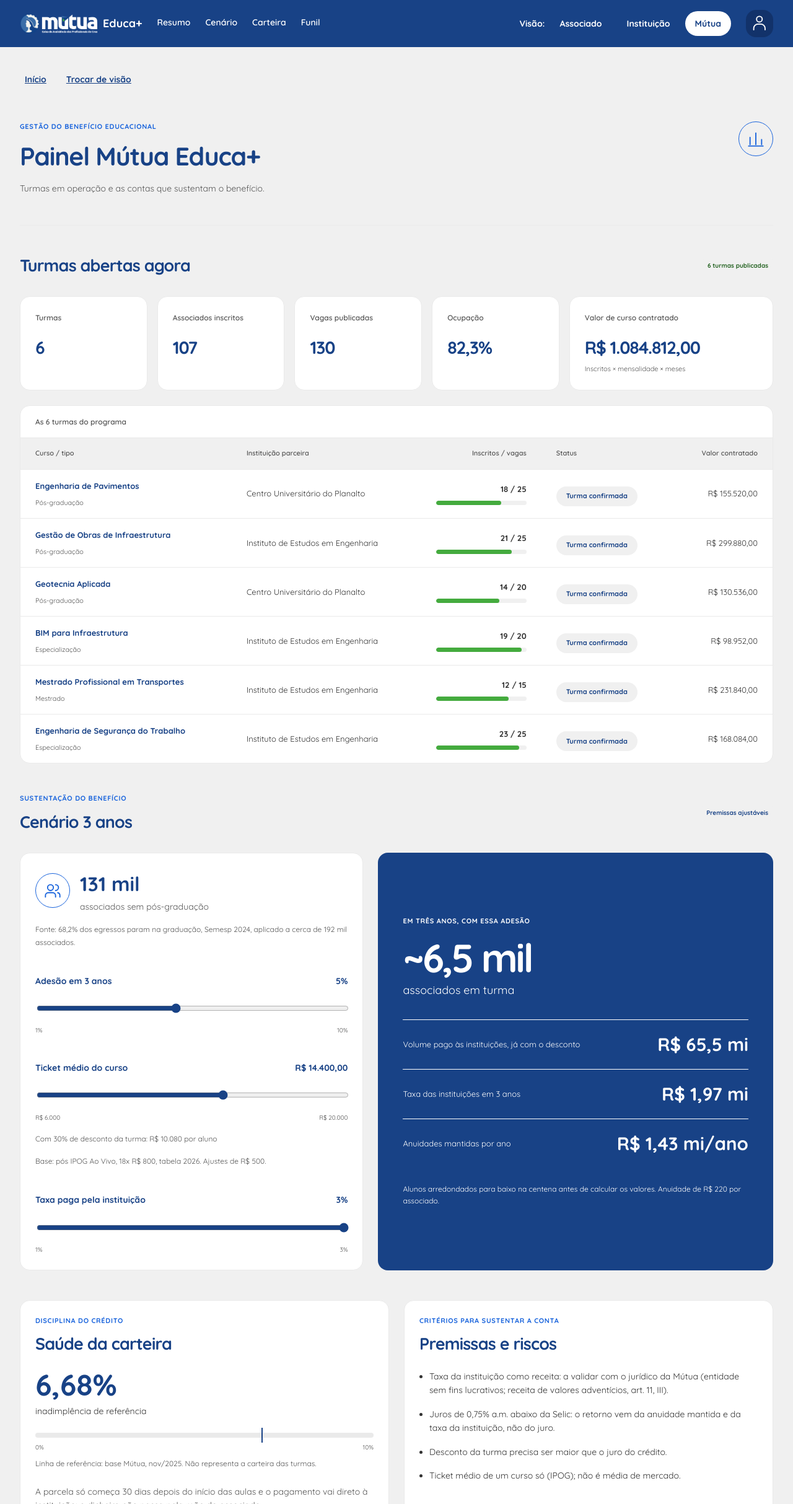
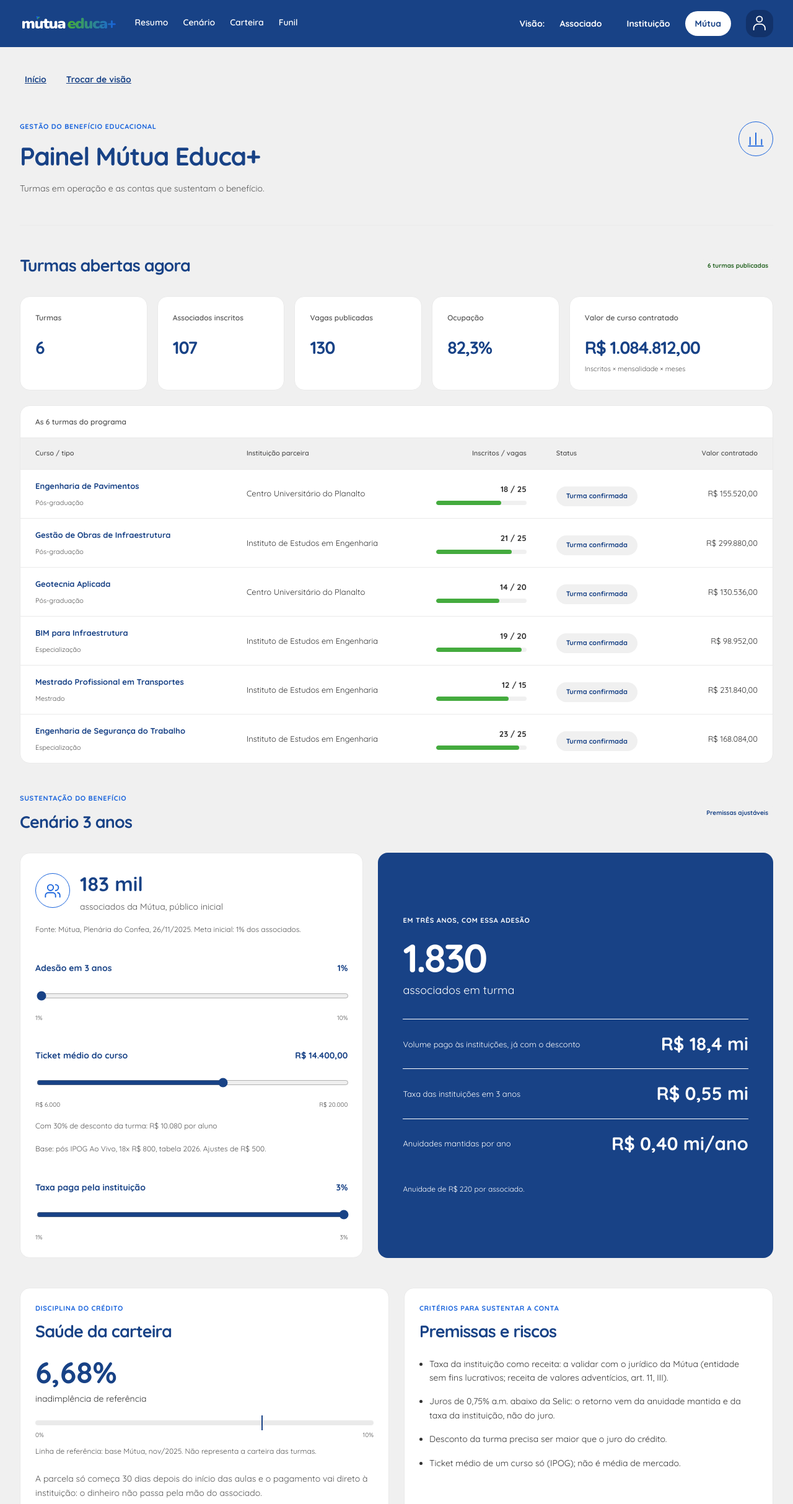
Before and after one commit to PedroVictor26/mutua-educa-mais, a plain HTML site: page painel-mutua.html in a window 1280 px wide. Shown: the top 2427 px of the page at 62% size. Drawn offline with Linux system fonts and the light colour scheme.

Commit message:
Cenário com 183 mil associados e meta de 1%, como no pitch; logo Mútua Educa+ no topo

```diff
--- a/assets/js/app.js
+++ b/assets/js/app.js
@@ -61,7 +61,7 @@
   const viewLinks=()=>[['index.html','Associado'],['instituicao.html','Instituição'],['painel-mutua.html','Mútua']].map(([url,label])=>`<a href="${url}"${(page==='institution'?label==='Instituição':page==='mutua'?label==='Mútua':label==='Associado')?' aria-current="page"':''}>${label}</a>`).join('');
   const routes = portal?(page==='institution'?[['summary','#resumo','Resumo','monitoring'],['publish','#publicar','Publicar','school'],['classes','#turmas','Turmas','groups'],['payments','#repasses','Repasses','account_balance']]:[['summary','#resumo','Resumo','monitoring'],['scenario','#cenario','Cenário','calculate'],['health','#carteira','Carteira','verified'],['funnel','#funil','Funil','groups']]):[['home','index.html','Início','home'],['catalog','cursos.html','Cursos','school'],['simulator','simulador.html','Simulador','calculate'],['dashboard','meu-curso.html','Meu curso','menu_book']];
   const navLinks = mobile => routes.map(([key,url,label,symbol]) => `<a href="${url}"${(page===key || (page==='course' && key==='catalog'))?' aria-current="page"':''}>${mobile?icon(symbol):''}${label}</a>`).join('');
-  document.querySelector('#header').innerHTML = `<div class="container header-inner"><a class="brand" href="index.html" aria-label="Mútua Educa+, início"><img src="assets/img/logo-mutua-branca.png" width="125" height="35" alt="Mútua"><span>Educa+</span></a><nav class="desktop-nav" aria-label="Navegação principal">${navLinks(false)}</nav><nav class="view-switch" aria-label="Trocar visão"><span>Visão:</span>${viewLinks()}</nav><div class="account"><details class="profile-menu"><summary class="icon-button" aria-label="Abrir menu do perfil">${icon('person')}</summary><div class="profile-popover"><strong>${page==='institution'?'Coordenação de Pós-graduação':page==='mutua'?'Gestão Mútua':'Eng. Conrado Pires'}</strong><span>Visão:</span>${viewLinks()}${portal?'':'<button class="button secondary" data-modal="profile">Meu perfil</button>'}</div></details></div></div>`;
+  document.querySelector('#header').innerHTML = `<div class="container header-inner"><a class="brand" href="index.html" aria-label="Mútua Educa+, início"><img src="assets/img/mutua-educa-logo-branca.png" width="162" height="35" alt="Mútua Educa+"></a><nav class="desktop-nav" aria-label="Navegação principal">${navLinks(false)}</nav><nav class="view-switch" aria-label="Trocar visão"><span>Visão:</span>${viewLinks()}</nav><div class="account"><details class="profile-menu"><summary class="icon-button" aria-label="Abrir menu do perfil">${icon('person')}</summary><div class="profile-popover"><strong>${page==='institution'?'Coordenação de Pós-graduação':page==='mutua'?'Gestão Mútua':'Eng. Conrado Pires'}</strong><span>Visão:</span>${viewLinks()}${portal?'':'<button class="button secondary" data-modal="profile">Meu perfil</button>'}</div></details></div></div>`;
   document.querySelector('#mobile-nav').innerHTML = `${navLinks(true)}`;
   // One card renderer keeps the inline entry and role dialog in sync.
   const roleCards=()=>[
--- a/assets/js/painel.js
+++ b/assets/js/painel.js
@@ -12,20 +12,20 @@
   <section id="resumo" class="portal-section"><div class="section-heading"><h2>Turmas abertas agora</h2><span class="badge green">${courses.length} turmas publicadas</span></div>
   <div class="metrics five">${metric('Turmas',courses.length)}${metric('Associados inscritos',number(students))}${metric('Vagas publicadas',number(seats))}${metric('Ocupação',`${(students/seats*100).toLocaleString('pt-BR',{maximumFractionDigits:1})}%`)}${metric('Valor de curso contratado',money(volume),'Inscritos × mensalidade × meses')}</div>
   <div class="table-scroll" tabindex="0" role="region" aria-label="Turmas abertas, tabela com rolagem"><table class="portal-table"><caption>As ${courses.length} turmas do programa</caption><thead><tr><th scope="col">Curso / tipo</th><th scope="col">Instituição parceira</th><th scope="col" class="numeric">Inscritos / vagas</th><th scope="col">Status</th><th scope="col" class="numeric">Valor contratado</th></tr></thead><tbody>${courses.map(c=>`<tr><th scope="row">${escape(c.name)}<small>${escape(c.type)}</small></th><td>${escape(c.institution)}</td><td class="numeric occupancy"><strong>${c.enrolled} / ${c.seats}</strong><div class="track" role="progressbar" aria-label="Ocupação de ${escape(c.name)}" aria-valuenow="${c.enrolled}" aria-valuemin="0" aria-valuemax="${c.seats}"><span style="width:${c.enrolled/c.seats*100}%"></span></div></td><td><span class="status-pill">${c.enrolled>=c.seats?'Turma fechada':c.enrolled>=c.minimum?'Turma confirmada':'Em formação'}</span></td><td class="numeric">${money(c.enrolled*c.price*c.months)}</td></tr>`).join('')}</tbody></table></div></section>
-  <section id="cenario" class="portal-section"><div class="section-heading"><div><p class="eyebrow">Sustentação do benefício</p><h2>Cenário 3 anos</h2></div><span class="badge">Premissas ajustáveis</span></div><div class="scenario-layout"><div class="panel scenario-controls"><div class="scenario-base"><span class="line-icon">${icon('groups')}</span><div><strong>131 mil</strong><p>associados sem pós-graduação</p></div></div><p class="source-note">Fonte: 68,2% dos egressos param na graduação, Semesp 2024, aplicado a cerca de 192 mil associados.</p>
-  <label for="adoption">Adesão em 3 anos <output id="adoption-output" for="adoption"></output></label><input id="adoption" type="range" min="1" max="10" step="1" value="5"><div class="range-labels"><span>1%</span><span>10%</span></div>
+  <section id="cenario" class="portal-section"><div class="section-heading"><div><p class="eyebrow">Sustentação do benefício</p><h2>Cenário 3 anos</h2></div><span class="badge">Premissas ajustáveis</span></div><div class="scenario-layout"><div class="panel scenario-controls"><div class="scenario-base"><span class="line-icon">${icon('groups')}</span><div><strong>183 mil</strong><p>associados da Mútua, público inicial</p></div></div><p class="source-note">Fonte: Mútua, Plenária do Confea, 26/11/2025. Meta inicial: 1% dos associados.</p>
+  <label for="adoption">Adesão em 3 anos <output id="adoption-output" for="adoption"></output></label><input id="adoption" type="range" min="1" max="10" step="1" value="1"><div class="range-labels"><span>1%</span><span>10%</span></div>
   <label for="ticket">Ticket médio do curso <output id="ticket-output" for="ticket"></output></label><input id="ticket" type="range" min="6000" max="20000" step="100" value="14400"><div class="range-labels"><span>R$ 6.000</span><span>R$ 20.000</span></div><p class="source-note" id="ticket-discount" aria-live="polite"></p><p class="source-note">Base: pós IPOG Ao Vivo, 18x R$ 800, tabela 2026. Ajustes de R$ 500.</p>
   <label for="fee">Taxa paga pela instituição <output id="fee-output" for="fee"></output></label><input id="fee" type="range" min="1" max="3" step="0.5" value="3"><div class="range-labels"><span>1%</span><span>3%</span></div></div>
-  <div class="scenario-results" aria-live="polite" aria-atomic="true"><p class="eyebrow">Em três anos, com essa adesão</p><div class="scenario-students"><strong id="scenario-students"></strong><span>associados em turma</span></div><div class="scenario-result"><span>Volume pago às instituições, já com o desconto</span><strong id="scenario-volume"></strong></div><div class="scenario-result"><span>Taxa das instituições em 3 anos</span><strong id="scenario-fee"></strong></div><div class="scenario-result"><span>Anuidades mantidas por ano</span><strong id="scenario-annuity"></strong></div><p>Alunos arredondados para baixo na centena antes de calcular os valores. Anuidade de R$ 220 por associado.</p></div></div></section>
+  <div class="scenario-results" aria-live="polite" aria-atomic="true"><p class="eyebrow">Em três anos, com essa adesão</p><div class="scenario-students"><strong id="scenario-students"></strong><span>associados em turma</span></div><div class="scenario-result"><span>Volume pago às instituições, já com o desconto</span><strong id="scenario-volume"></strong></div><div class="scenario-result"><span>Taxa das instituições em 3 anos</span><strong id="scenario-fee"></strong></div><div class="scenario-result"><span>Anuidades mantidas por ano</span><strong id="scenario-annuity"></strong></div><p>Anuidade de R$ 220 por associado.</p></div></div></section>
   <div class="portal-columns"><section id="carteira" class="panel portal-section"><p class="eyebrow">Disciplina do crédito</p><h2>Saúde da carteira</h2><div class="reference-chart"><strong>6,68%</strong><span>inadimplência de referência</span><div class="reference-axis"><span style="left:66.8%"></span></div><div class="range-labels"><span>0%</span><span>10%</span></div><small>Linha de referência: base Mútua, nov/2025. Não representa a carteira das turmas.</small></div><p>A parcela só começa 30 dias depois do início das aulas e o pagamento vai direto à instituição: o dinheiro não passa pela mão do associado.</p></section>
   <section id="premissas" class="panel portal-section"><p class="eyebrow">Critérios para sustentar a conta</p><h2>Premissas e riscos</h2><ul class="risk-list"><li>Taxa da instituição como receita: a validar com o jurídico da Mútua (entidade sem fins lucrativos; receita de valores adventícios, art. 11, III).</li><li>Juros de 0,75% a.m. abaixo da Selic: o retorno vem da anuidade mantida e da taxa da instituição, não do juro.</li><li>Desconto da turma precisa ser maior que o juro do crédito.</li><li>Ticket médio de um curso só (IPOG); não é média de mercado.</li></ul></section></div>
   <section id="funil" class="panel portal-section"><div class="section-heading"><div><p class="eyebrow">Leitura do mês</p><h2>Funil das turmas abertas</h2></div><p>Estimativa de etapas a partir das inscrições. Não mede acessos reais.</p></div><div class="funnel">${[['Visitaram uma turma',students*8],['Fizeram a triagem',students*3],['Entraram na turma',students],['Pediram crédito',Math.floor(students*.8)],['Crédito aprovado',Math.floor(students*.65)]].map(([label,value])=>`<div class="funnel-row"><div><span>${label}</span><strong>${number(value)}</strong></div><div class="track" role="img" aria-label="${label}: ${number(value)}"><span style="width:${value/(students*8)*100}%"></span></div></div>`).join('')}</div></section>`;
   const adoption=document.querySelector('#adoption'),ticket=document.querySelector('#ticket'),fee=document.querySelector('#fee');
   function update(){
-    const count=Math.floor(131000*Number(adoption.value)/100/100)*100;
+    const count=Math.round(183000*Number(adoption.value)/100);
     const discountedTicket=Number(ticket.value)*0.70;
     const total=count*discountedTicket;
-    for(const [id,value] of Object.entries({'adoption-output':`${adoption.value}%`,'ticket-output':money(Number(ticket.value)),'ticket-discount':`Com 30% de desconto da turma: R$ ${number(discountedTicket)} por aluno`,'fee-output':`${Number(fee.value).toLocaleString('pt-BR')}%`,'scenario-students':`~${(count/1000).toLocaleString('pt-BR',{maximumFractionDigits:1})} mil`,'scenario-volume':compact(total,1),'scenario-fee':compact(total*Number(fee.value)/100),'scenario-annuity':`${compact(count*220)}/ano`}))document.getElementById(id).textContent=value;
+    for(const [id,value] of Object.entries({'adoption-output':`${adoption.value}%`,'ticket-output':money(Number(ticket.value)),'ticket-discount':`Com 30% de desconto da turma: R$ ${number(discountedTicket)} por aluno`,'fee-output':`${Number(fee.value).toLocaleString('pt-BR')}%`,'scenario-students':number(count),'scenario-volume':compact(total,1),'scenario-fee':compact(total*Number(fee.value)/100),'scenario-annuity':`${compact(count*220)}/ano`}))document.getElementById(id).textContent=value;
     [adoption,ticket,fee].forEach(input=>input.setAttribute('aria-valuetext',document.getElementById(`${input.id}-output`).textContent));
   }
   // kiss: keep the exact R$14,400 source value; subsequent ticket adjustments use R$500 increments.
```
Also changed, not shown: assets/css/app.css, assets/img/mutua-educa-logo-azul.png (added), assets/img/mutua-educa-logo-branca.png (added).
